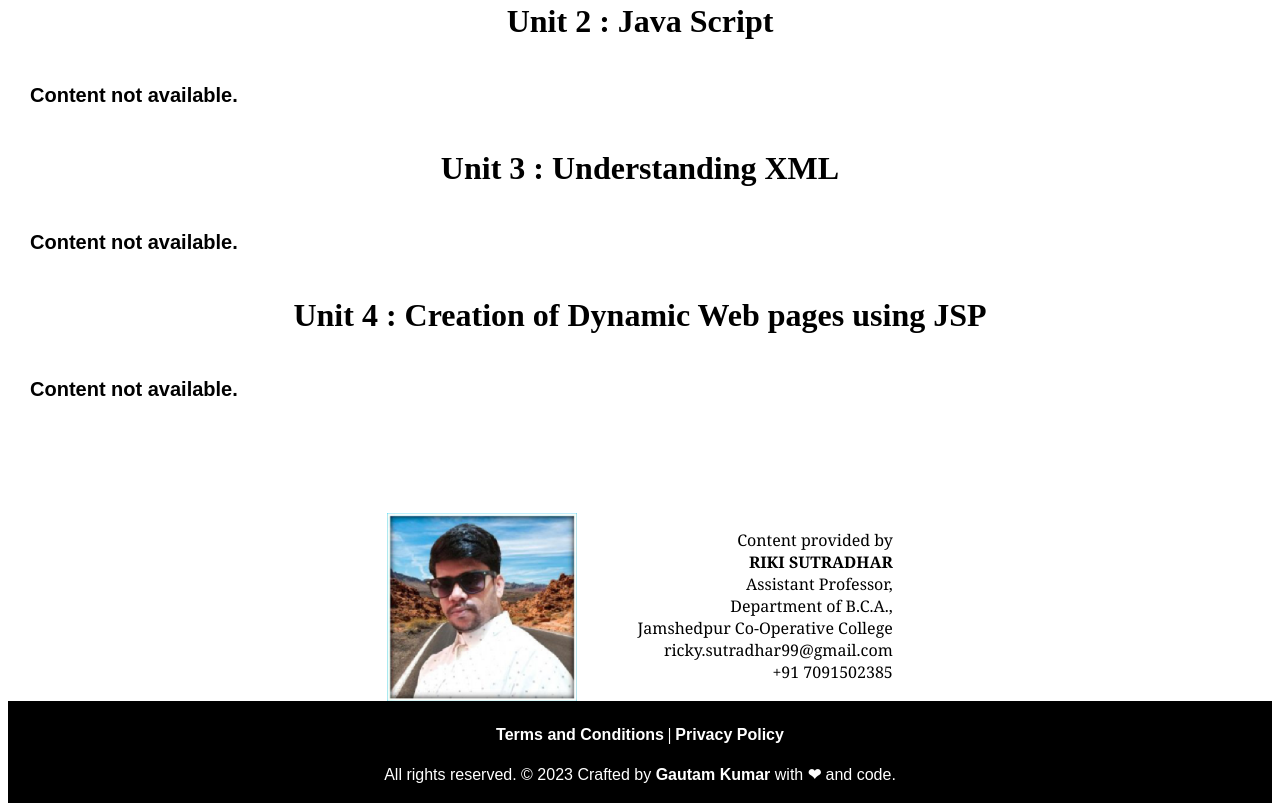
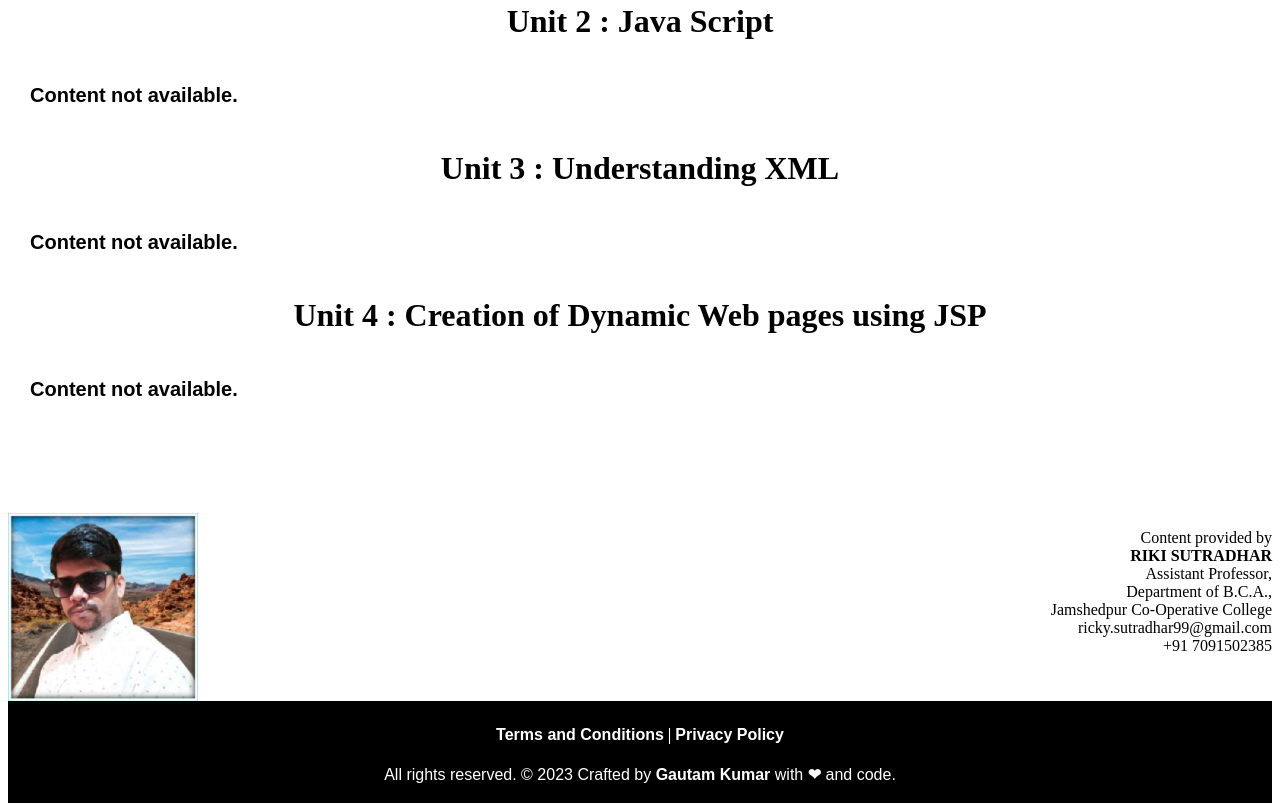
Before and after one commit to gautamdesigns/html, a plain HTML site: page index.html in a window 1280 px wide. Shown: the part 1156-1967 px from the top of the page. Drawn offline with Linux system fonts and the light colour scheme.

Commit message:
Update index.html

```diff
--- a/index.html
+++ b/index.html
@@ -111,8 +111,8 @@
     </tr>
   </table>
   <br><br><br><br><br>
-  <img src="sir.PNG" style="margin-left: 30%;" alt="Image of Sir" align="left" width="15%" height="auto">
-  <p align="right" style="margin-right: 30%; font-family: cambria;">
+  <img src="sir.PNG" alt="Image of Sir" align="left" width="15%" height="auto">
+  <p align="right" style=font-family: cambria;">
     Content provided by
     <br><b>RIKI SUTRADHAR</b>
     <br>Assistant Professor,
```
